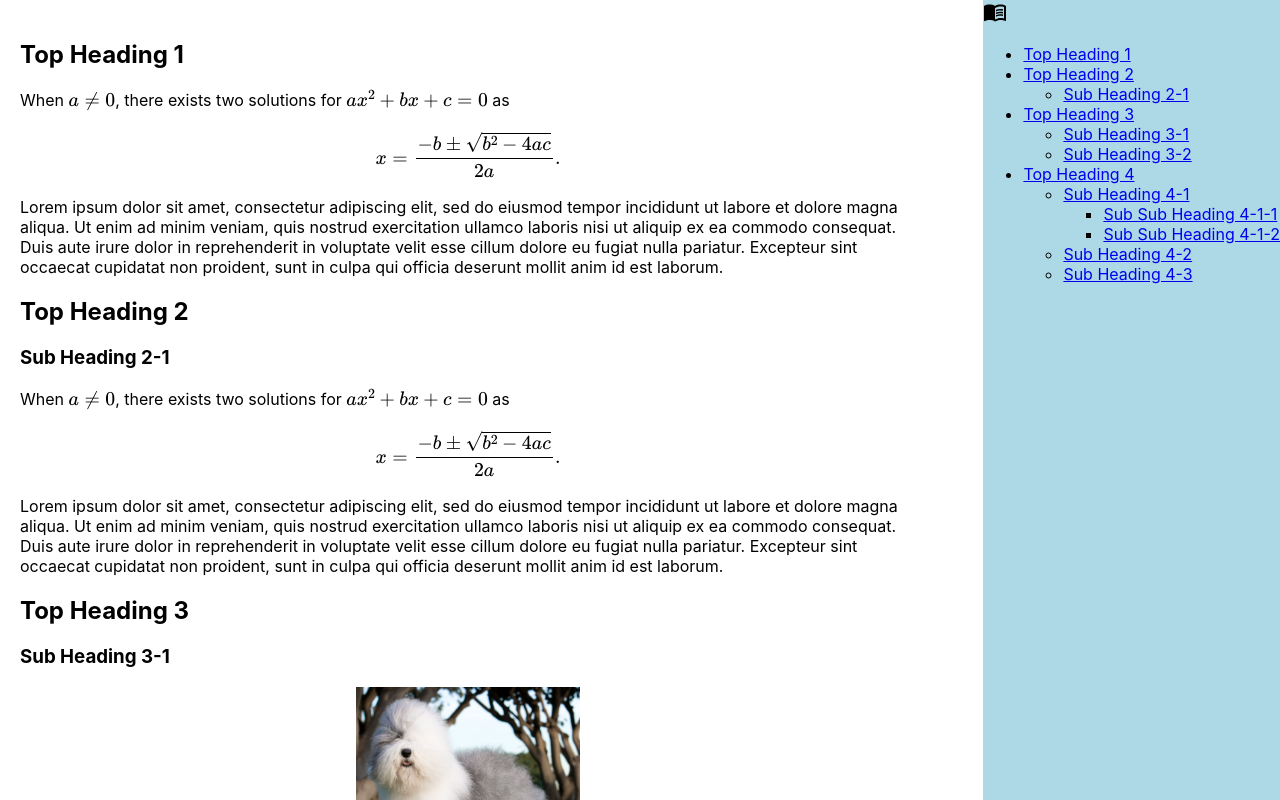
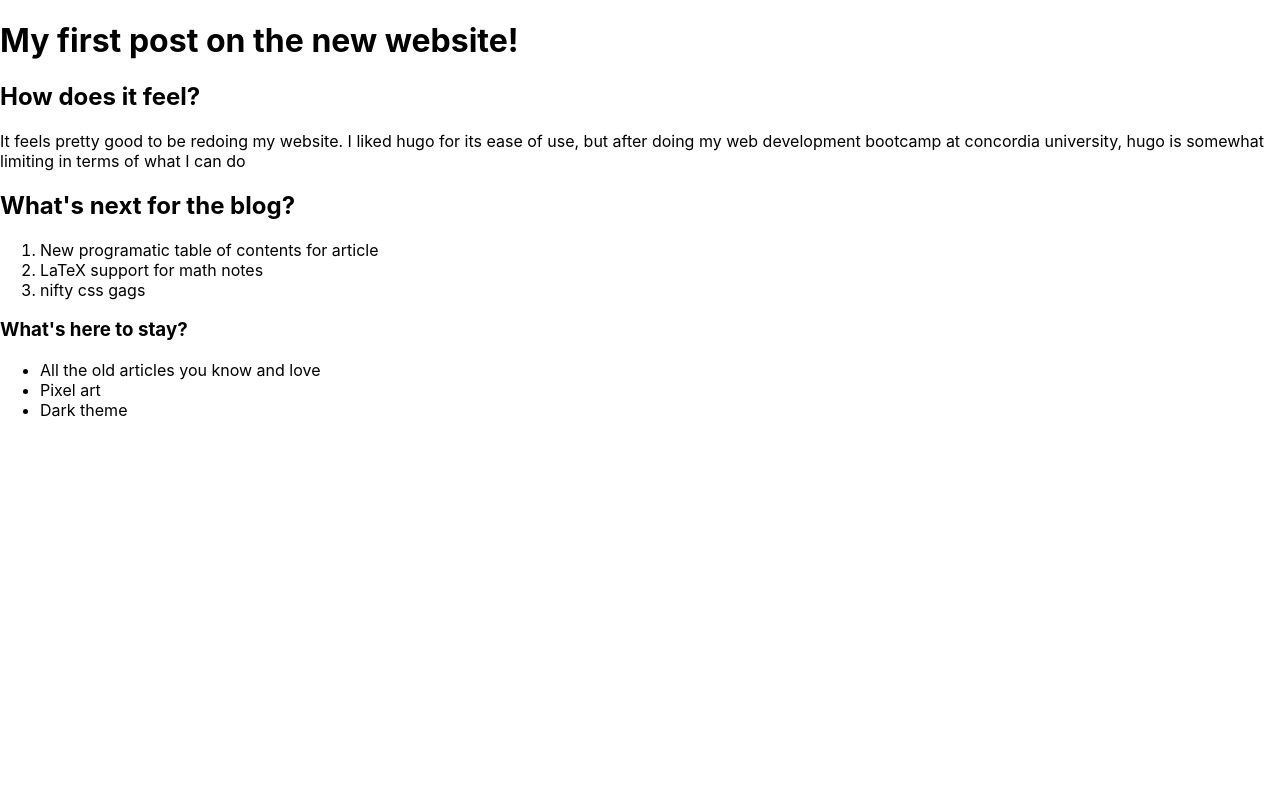
Before and after one commit to csimpson1/website_v2, a React (Create React App) app: page / in a window 1280 px wide. Shown: the top 800 px of the page. Built offline with nearby package versions, Linux system fonts and the light colour scheme.

Commit message:
testing react-markdown

```diff
--- a/package.json
+++ b/package.json
@@ -13,6 +13,7 @@
     "prop-types": "^15.8.1",
     "react": "^18.2.0",
     "react-dom": "^18.2.0",
+    "react-markdown": "^8.0.7",
     "react-scripts": "5.0.1",
     "sass": "^1.66.1",
     "web-vitals": "^2.1.4"
--- /dev/null
+++ b/src/components/blog/post/TestPost2.js
@@ -0,0 +1,17 @@
+import React, { useState, useEffect } from 'react';
+import TestMarkdown from '../../../markdown/test/test_markdown.md';
+import ReactMarkdown from 'react-markdown';
+
+const TestPost2 = () => {
+  const [article, setArticle] = useState('');
+
+  useEffect(() => {
+    fetch(TestMarkdown)
+      .then((res) => res.text())
+      .then((text) => setArticle(text));
+  }, []);
+
+  return <ReactMarkdown>{article}</ReactMarkdown>;
+};
+
+export default TestPost2;
--- a/src/components/homepage/Homepage.js
+++ b/src/components/homepage/Homepage.js
@@ -5,12 +5,13 @@ import './Homepage.css';
 // import LogoAnimation from './logo-animation/LogoAnimation'
 // import LogoAnimationHover from './logo-animation/LogoAnimationHover'
 // import TableOfContents from '../blog/post/table-of-contents/TableOfContents'
-import TestPost from '../blog/post/TestPost';
+// import TestPost from '../blog/post/TestPost';
+import TestPost2 from '../blog/post/TestPost2';
 
 const Homepage = () => {
   return (
     <div>
-      <TestPost></TestPost>
+      <TestPost2></TestPost2>
       {/* <div className='homepage-container'>
                 <div>Hello, my name is</div>
                 <div>Colby Simpson</div>
--- /dev/null
+++ b/src/markdown/test/test_markdown.md
@@ -0,0 +1,17 @@
+# My first post on the new website!
+
+## How does it feel?
+
+It feels pretty good to be redoing my website. I liked hugo for its ease of use, but after doing my web development bootcamp at concordia university, hugo is somewhat limiting in terms of what I can do
+
+## What's next for the blog?
+
+1. New programatic table of contents for article
+2. LaTeX support for math notes
+3. nifty css gags
+
+### What's here to stay?
+
+- All the old articles you know and love
+- Pixel art
+- Dark theme
```
Also changed, not shown: 1 other file (tests, documents, lock files or other folders).
